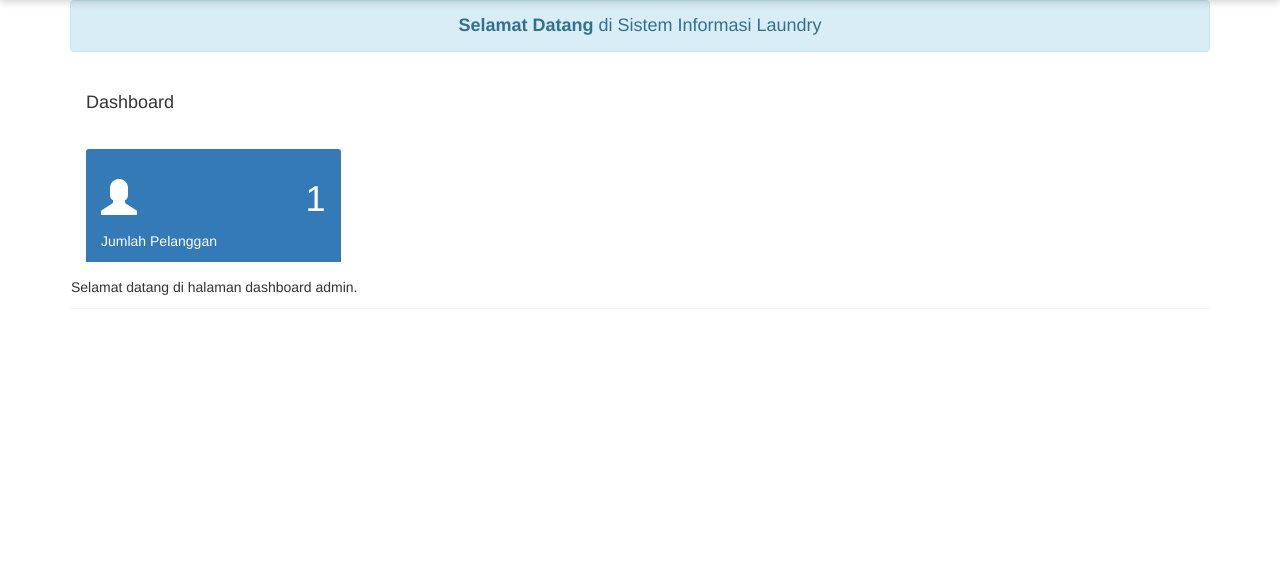
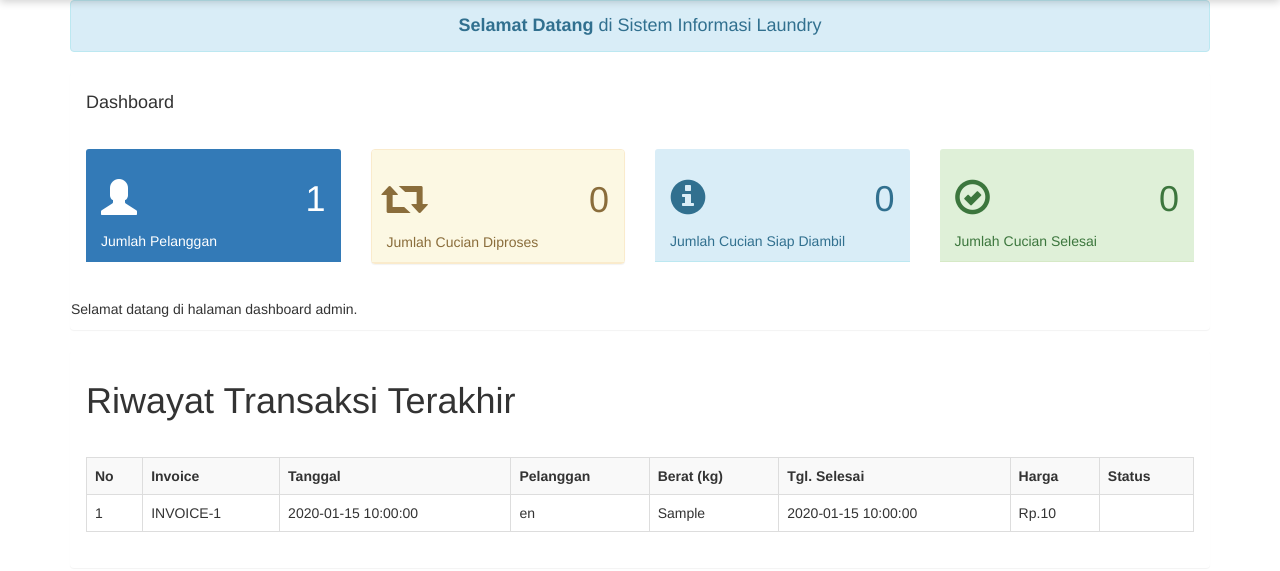
Before and after one commit to zaskiarn/laundry, a PHP site: page /admin/index.php in a window 1280 px wide. Shown: the part 55-626 px from the top of the page. Run offline with PHP 8.4, Linux system fonts and the light colour scheme; the visitor is signed in with stand-in values (Sample User, id 1); tables that the repository leaves empty or names only in its code hold one stand-in row (values such as "Sample post").

Commit message:
Update index.php

```diff
--- a/admin/index.php
+++ b/admin/index.php
@@ -31,9 +31,111 @@
                         </div>
                     </div>
                 </div>
+
+                <div class="col-md-3">
+                    <div class="panel panel-warning">
+                        <div class="panel-heading">
+                            <h1>
+                                <i class="glyphicon glyphicon-retweet"></i>
+                                <span class="pull-right">
+                                    <?php
+                                        $proses = mysqli_query($koneksi, "select * from transaksi where transaksi_status='0'");
+                                        echo mysqli_num_rows($proses);
+                                    ?>
+                                </span>
+                            </h1>
+                            Jumlah Cucian Diproses
+                        </div>
+                    </div>
+                </div>
+
+                <div class="col-md-3">
+                    <div class="panel-info">
+                        <div class="panel-heading">
+                            <h1>
+                                <i class="glyphicon glyphicon-info-sign"></i>
+                                <span class="pull-right">
+                                    <?php
+                                        $proses = mysqli_query($koneksi, "select * from transaksi where transaksi_status='1'");
+                                        echo mysqli_num_rows($proses);
+                                    ?>
+                                </span>
+                            </h1>
+                            Jumlah Cucian Siap Diambil
+                        </div>
+                    </div>
+                </div>
+
+                <div class="col-md-3">
+                    <div class="panel-success">
+                        <div class="panel-heading">
+                            <h1>
+                                <i class="glyphicon glyphicon-ok-circle"></i>
+                                <span class="pull-right">
+                                    <?php
+                                        $proses = mysqli_query($koneksi, "select * from transaksi where transaksi_status='2'");
+                                        echo mysqli_num_rows($proses);
+                                    ?>
+                                </span>
+                            </h1>
+                            Jumlah Cucian Selesai
+                        </div>
+                    </div>
+                </div>
+
             </div>
         </div>
             <p>Selamat datang di halaman dashboard admin.</p>
+    </div>
 
+    <div class="panel">
+        <div class="panel-heading">
+            <h1>Riwayat Transaksi Terakhir</h1>
+        </div>
+        <div class="panel-body">
+            <table class="table table-bordered table-striped">
+                <tr>
+                    <th width="0%">No</th>
+                    <th>Invoice</th>
+                    <th>Tanggal</th>
+                    <th>Pelanggan</th>
+                    <th>Berat (kg)</th>
+                    <th>Tgl. Selesai</th>
+                    <th>Harga</th>
+                    <th>Status</th>
+                </tr>
+                <?php
+                    $data = mysqli_query($koneksi, "select * from pelanggan, transaksi where pelanggan.pelanggan_id = transaksi.pelanggan_id order by transaksi_id desc limit 10");
+                $no = 1;
+                while ($d=mysqli_fetch_array($data)) {
+                ?>
+                <tr>
+                    <td><?php echo $no++ ?></td>
+                    <td>INVOICE-<?php echo $d['transaksi_id']; ?></td>
+                    <td><?php echo $d['transaksi_tgl']; ?></td>
+                    <td><?php echo $d['pelanggan_nama']; ?></td>
+                    <td><?php echo $d['transaksi_berat']; ?></td>
+                    <td><?php echo $d['transaksi_tgl_selesai']; ?></td>
+                    <td><?php echo "Rp.".number_format($d['transaksi_harga']);
+                        ",-"; ?></td>
+                    <td>
+                        <?php
+                            if ($d['transaksi_status']=="0") {
+                                echo "<div class='label
+                                    label-warning'>PROSES</div>";
+                            } elseif ($d['transaksi_status']=="1") {
+                                echo "<div class='label
+                                    label-info'>DICUCI</div>";
+                            }elseif ($d['transaksi_status']=="2") {
+                                echo "<div class='label
+                                    label-success'>SELESAI</div>";
+                            }
+                        ?>
+                    </td>
+                <?php
+                }
+                ?>
+            </table>
+        </div>
     </div>
 </div>
```
